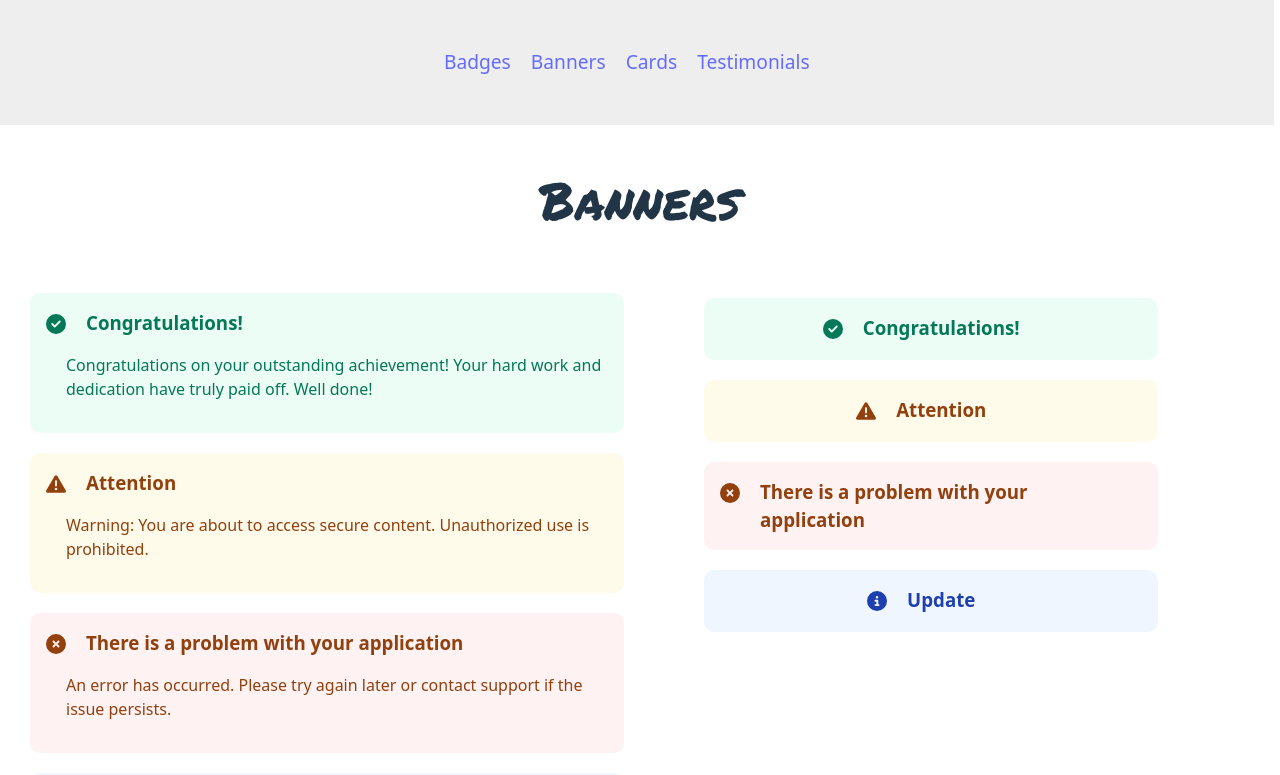
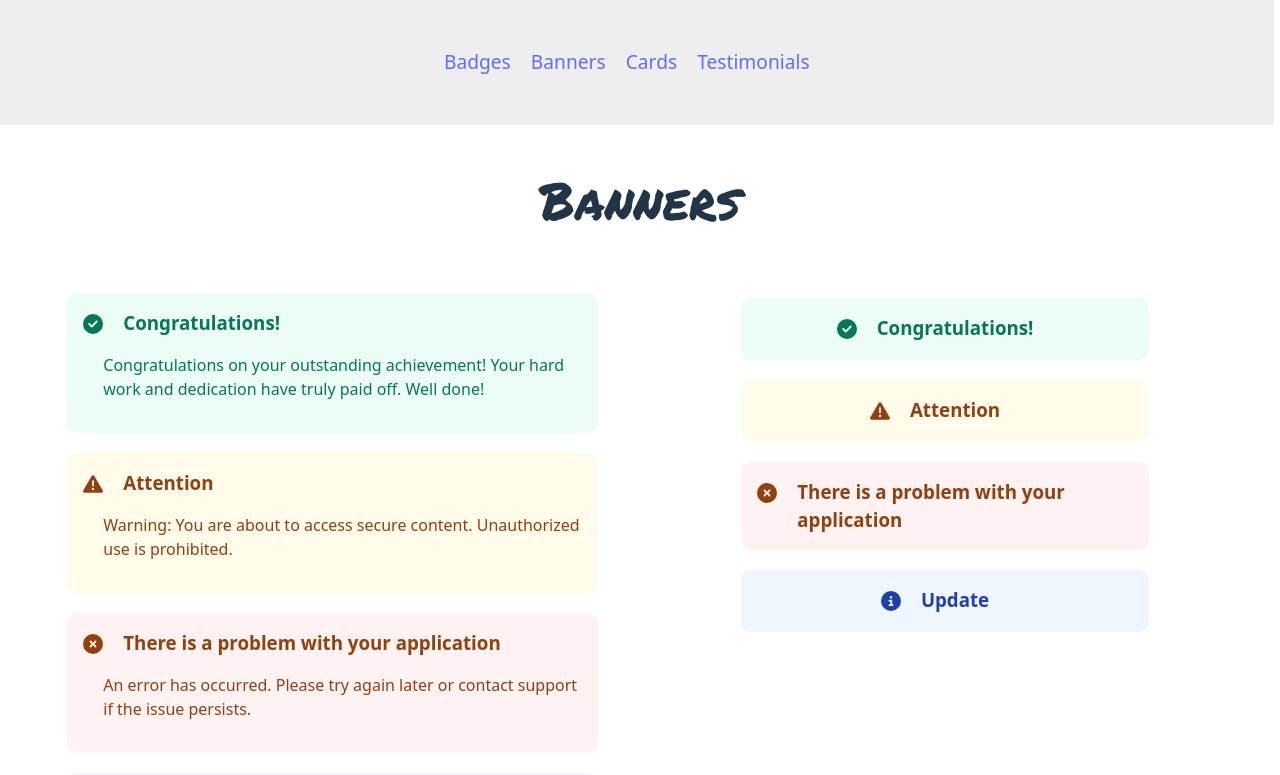
Before and after one commit to Nuhamin-07/component-library, a React (Vite) app: page /banners in a window 1280 px wide. Shown: the top 775 px of the page. Built offline with nearby package versions, Linux system fonts and the light colour scheme; a web font is replaced by a local one.

Commit message:
vertical scroll removed

```diff
--- a/src/App.css
+++ b/src/App.css
@@ -96,13 +96,14 @@ a {
   justify-content: center;
   align-items: flex-start;
   margin-bottom: 20px;
-  width: 90%;
+  width: 80%;
   padding: 1em;
   border-radius: 10px;
 }
 
 .main-container {
   display: flex;
+  justify-content: center;
   margin-left: -2em;
 }
 
```
